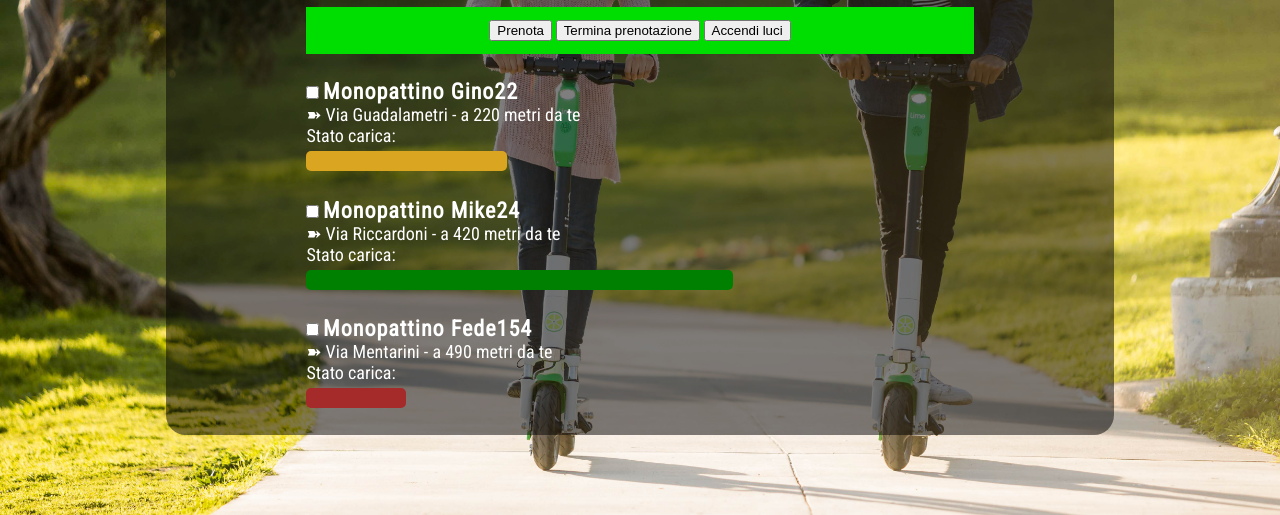
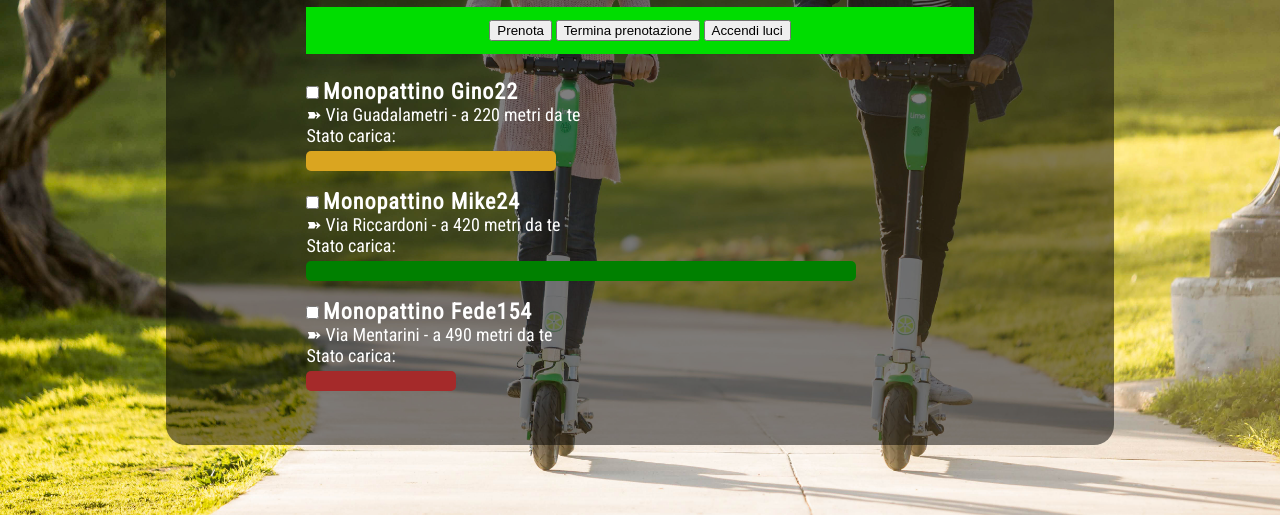
Before and after one commit to Mykotauro/Coding_Challenge.01, a plain HTML site: page index.html in a window 1280 px wide. Shown: the part 298-813 px from the top of the page. Drawn offline with Linux system fonts and the light colour scheme; a web font is replaced by a local one.

Commit message:
Update style.css

```diff
--- a/style.css
+++ b/style.css
@@ -21,7 +21,9 @@ body>div {
     font-family: 'Roboto Condensed', sans-serif;
     width: 74%;
     height: 90%;
-    margin: 1% 13% 1%;
+    min-width: 820px;
+    min-height: 730px;
+    margin: 1% 13% 9%;
     background-color: rgba(0, 0, 0, 0.5);
     border-radius: 20px;
     padding: 100px 140px 150px;
@@ -59,7 +61,7 @@ main {
 }
 
 section {
-    height: 33%;
+    height: 100px;
     margin-bottom: 10px;
 }
 
@@ -81,15 +83,15 @@ section>div {
 
 .average {
     background-color: goldenrod;
-    width: 30%;
+    width: 250px;
 }
 
 .good {
     background-color: green;
-    width: 64%;
+    width: 550px;
 }
 
 .bad {
     background-color: brown;
-    width: 15%;
+    width: 150px;
 }
```
